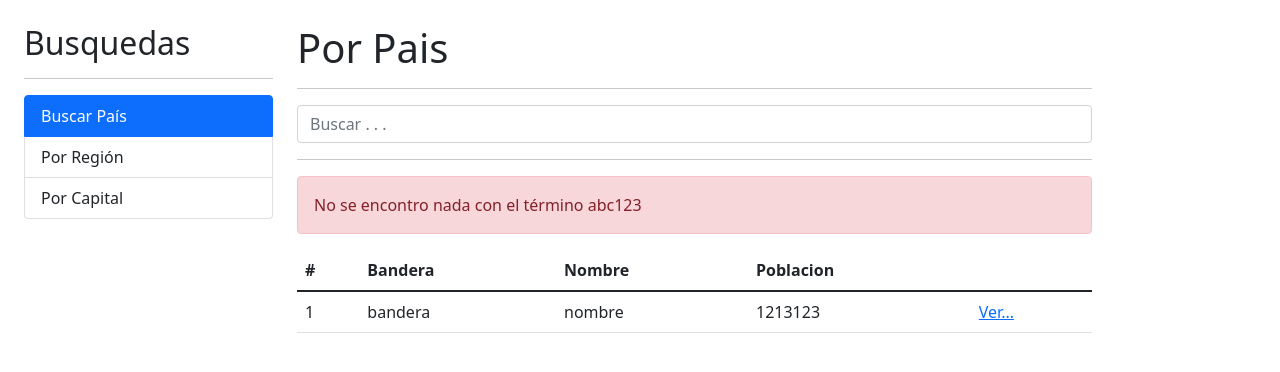
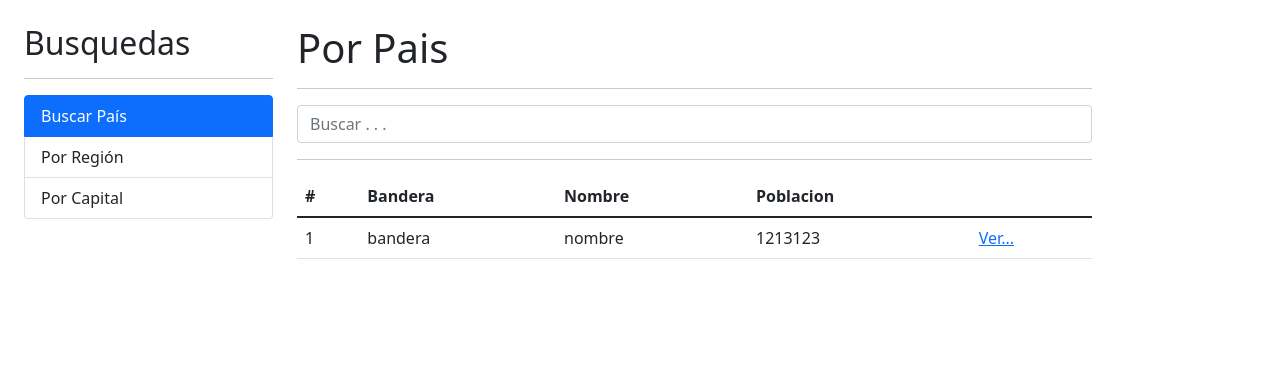
Before and after one commit to holasoyjoel/proyecto-pais-angular-fernando, an Angular app: page / in a window 1280 px wide. Shown: the top 372 px of the page. Built offline with nearby package versions, Linux system fonts and the light colour scheme.

Commit message:
107 manejo de errores

```diff
--- a/src/app/pais/pages/porPais/porPais.component.html
+++ b/src/app/pais/pages/porPais/porPais.component.html
@@ -16,11 +16,11 @@
 
 <hr>
 
-<div class="alert alert-danger">
-  No se encontro nada con el término abc123
+<div class="alert alert-danger" *ngIf="hayError">
+  No se encontro nada con el término {{ termino }}
 </div>
 
-<div class="row">
+<div class="row" *ngIf="!hayError">
   <div class="col">
     <table class="table table-hover">
       <thead>
--- a/src/app/pais/pages/porPais/porPais.component.ts
+++ b/src/app/pais/pages/porPais/porPais.component.ts
@@ -1,4 +1,5 @@
 import { Component } from "@angular/core";
+import { Observable } from "rxjs";
 import { PaisService } from '../../services/pais.service';
 
 
@@ -9,12 +10,19 @@ import { PaisService } from '../../services/pais.service';
 export class PorPaisComponent{
 
   termino: string = "";
+  hayError: boolean = false;
+
 
   buscar(){
+    this.hayError = false;
     this.paisService.buscarPais(this.termino)
-    .subscribe(resp => {
+    .subscribe( (resp) => {
       console.log(resp);
-    });
+    },
+    (err) => {
+      this.hayError = true;
+    })
+
   }
 
   constructor(private paisService: PaisService){}
```
Also changed, not shown: src/app/pais/services/pais.service.ts (+6 -1 lines).
